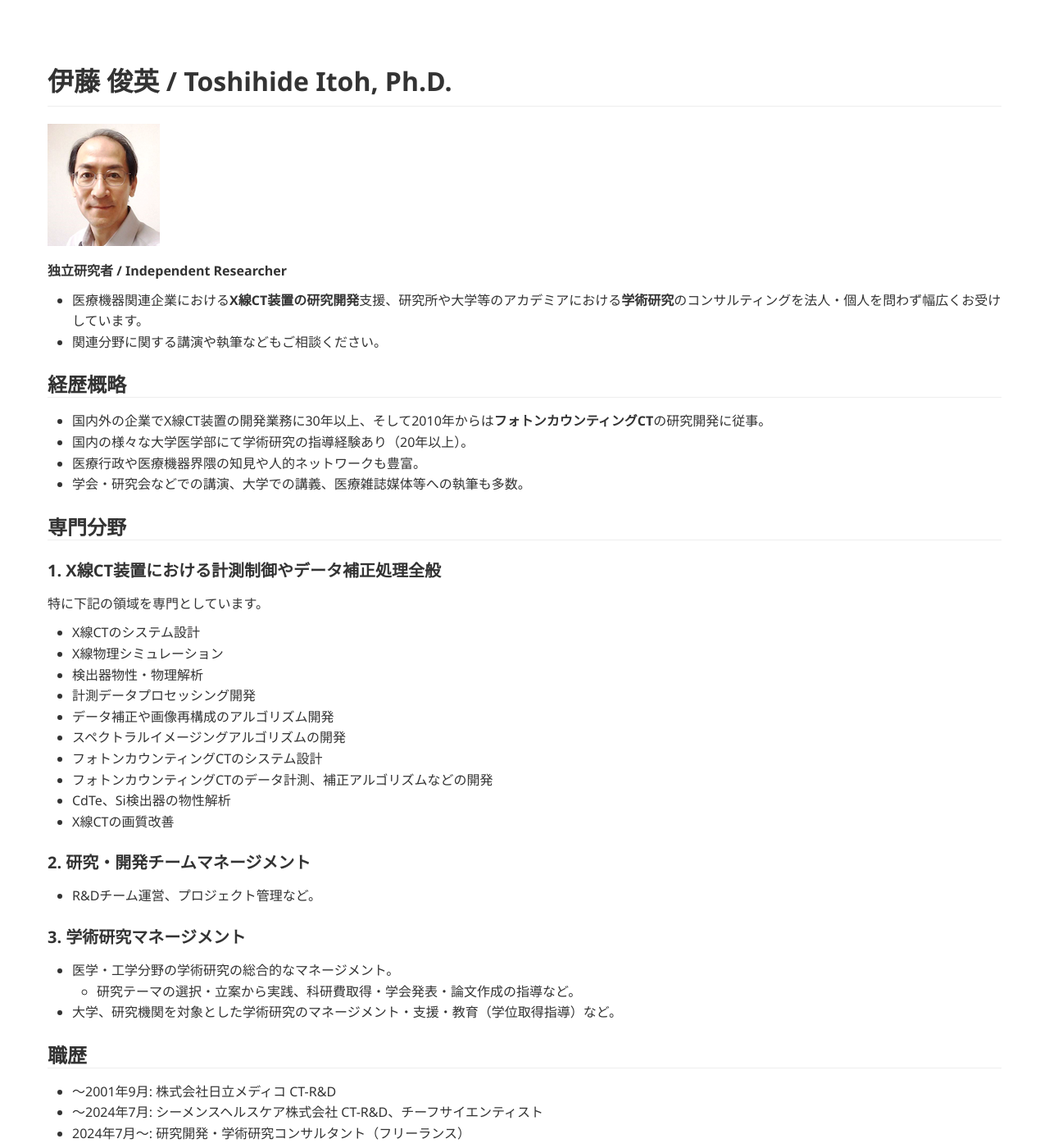
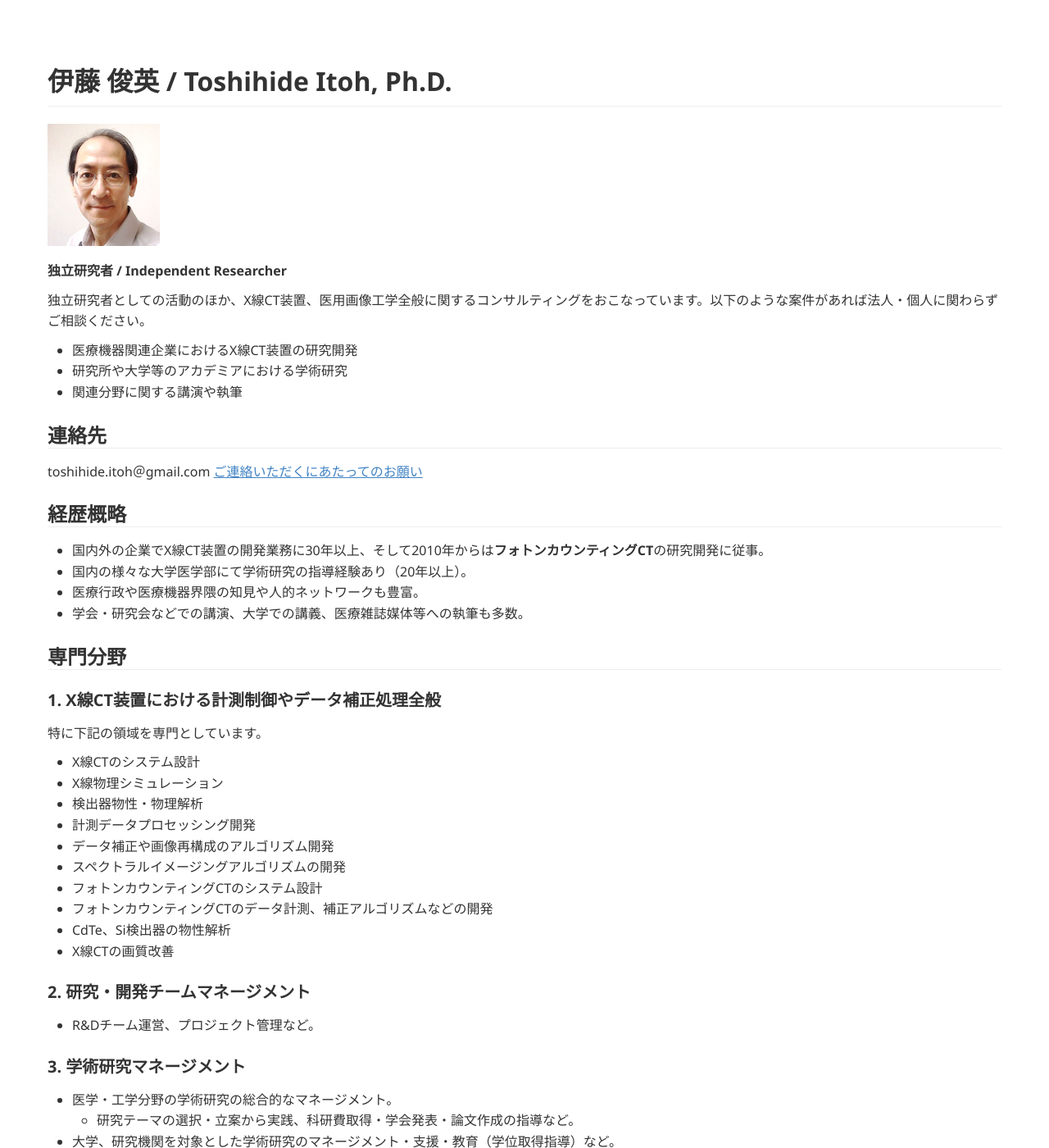
Before and after one commit to tnitoh/tnitoh.github.io, a Jekyll site: the page built from index.md, in a window 1280 px wide and 1400 px high. Shown: the whole window at 82% size. Built offline with Jekyll 4.4.1, drawn with Linux system fonts in a browser that asks for light colours; Markdown is read by kramdown in place of the engine named in the settings; some of the changed text lies outside the part shown.

Commit message:
Update index.md

```diff
--- a/index.md
+++ b/index.md
@@ -9,8 +9,19 @@ title: Toshihide Itoh
 
 **独立研究者 / Independent Researcher**
 
-- 医療機器関連企業における**X線CT装置の研究開発**支援、研究所や大学等のアカデミアにおける**学術研究**のコンサルティングを法人・個人を問わず幅広くお受けしています。
-- 関連分野に関する講演や執筆などもご相談ください。
+独立研究者としての活動のほか、X線CT装置、医用画像工学全般に関するコンサルティングをおこなっています。以下のような案件があれば法人・個人に関わらずご相談ください。
+
+- 医療機器関連企業におけるX線CT装置の研究開発
+- 研究所や大学等のアカデミアにおける学術研究
+- 関連分野に関する講演や執筆
+
+## 連絡先
+
+toshihide.itoh＠gmail.com
+<!--
+<a href="https://signal.me/#eu/0PxDfmg6zt5BLhErTWGJ2B8CpgqLLxs-mf7HnWFgV419OTwldstGhYAcN4jBTN_O" target="_blank"><img src="signal_logo.png"></a>
+-->
+[ご連絡いただくにあたってのお願い](contact_note.md)
 
 
 ## 経歴概略
@@ -48,21 +59,10 @@ title: Toshihide Itoh
 ## 職歴
 - 〜2001年9月: 株式会社日立メディコ CT-R&D
 - ～2024年7月: シーメンスヘルスケア株式会社 CT-R&D、チーフサイエンティスト
-- 2024年7月〜: 研究開発・学術研究コンサルタント（フリーランス）
+- 2024年7月〜: 独立研究者、研究開発・学術研究コンサルタント（フリーランス）
 
 
 ## 実績
 - [Research map](https://researchmap.jp/tnitoh?lang=jp){:target="_blank"}
 - [ORCID](https://orcid.org/0000-0002-0283-1225){:target="_blank"}
 <!--## [Scopus](https://www.scopus.com/authid/detail.uri?authorId=36983520100){:target="_blank"}-->
-
-
-## 連絡先
-
-toshihide.itoh＠gmail.com
-
-[ご連絡いただくにあたってのお願い](contact_note.md)
-
-<!--
-<a href="https://signal.me/#eu/0PxDfmg6zt5BLhErTWGJ2B8CpgqLLxs-mf7HnWFgV419OTwldstGhYAcN4jBTN_O" target="_blank"><img src="signal_logo.png"></a>
--->
```
